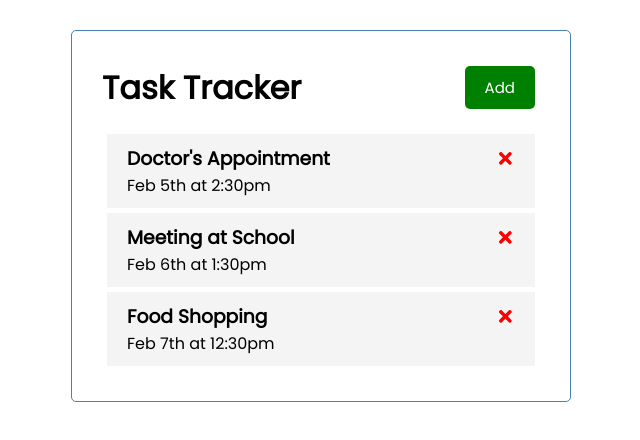
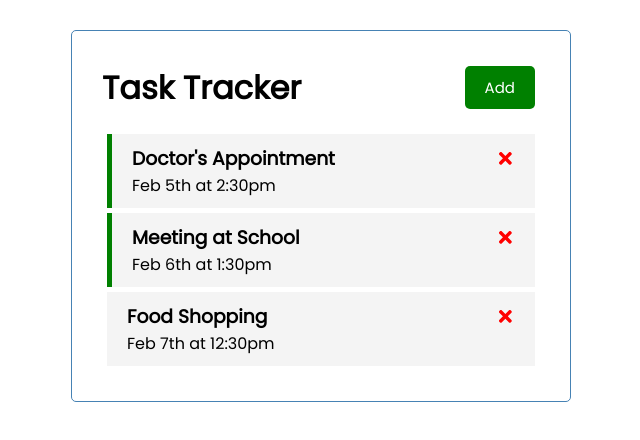
Before and after one commit to skycode20/react-task-tracker, a React (Create React App) app: page / in a window 1280 px wide. Shown: the top 440 px of the page, without its empty margins (319-959 px from the left). Built offline with nearby package versions, Linux system fonts and the light colour scheme.

Commit message:
added the a reminder indicator that is toggled via a double click event listener.

```diff
--- a/src/App.js
+++ b/src/App.js
@@ -29,10 +29,15 @@
   setTasks(tasks.filter((task) => task.id !== id))
 }
 
+// Toggle Reminder
+const toggleReminder = (id) => {
+  setTasks(tasks.map((task) => task.id === id ? { ...task, reminder: !task.reminder } : task ))
+}
+
   return (
     <div className="container">
       <Header />
-      <Tasks tasks={tasks} onDelete={deleteTask} />
+      {tasks.length > 0 ? (<Tasks tasks={tasks} onDelete={deleteTask} onToggle={toggleReminder}/> ) : ( 'No Tasks To Show' ) }
     </div>
   );
 }
--- a/src/components/Task.js
+++ b/src/components/Task.js
@@ -1,8 +1,8 @@
 import { FaTimes } from 'react-icons/fa'
 
-const Task = ({ task, onDelete }) => {
+const Task = ({ task, onDelete, onToggle }) => {
     return (
-        <div className='task'>
+        <div className={`task ${task.reminder ? 'reminder' : '' }`} onDoubleClick={() => onToggle(task.id)}>
             <h3>{task.text} <FaTimes style={{ color: 'red', cursor: 'pointer' }} onClick={() => onDelete(task.id)} /></h3>
             <p>{task.day}</p>
         </div>
--- a/src/components/Tasks.js
+++ b/src/components/Tasks.js
@@ -1,11 +1,11 @@
 import Task from './Task'
 
-const Tasks = ({ tasks, onDelete }) => {
+const Tasks = ({ tasks, onDelete, onToggle }) => {
 
     return (
         <>
             {tasks.map((task) => (
-                <Task key={task.id} task={task} onDelete={onDelete} />
+                <Task key={task.id} task={task} onDelete={onDelete} onToggle={onToggle} />
             ))}
         </>
     )
```
